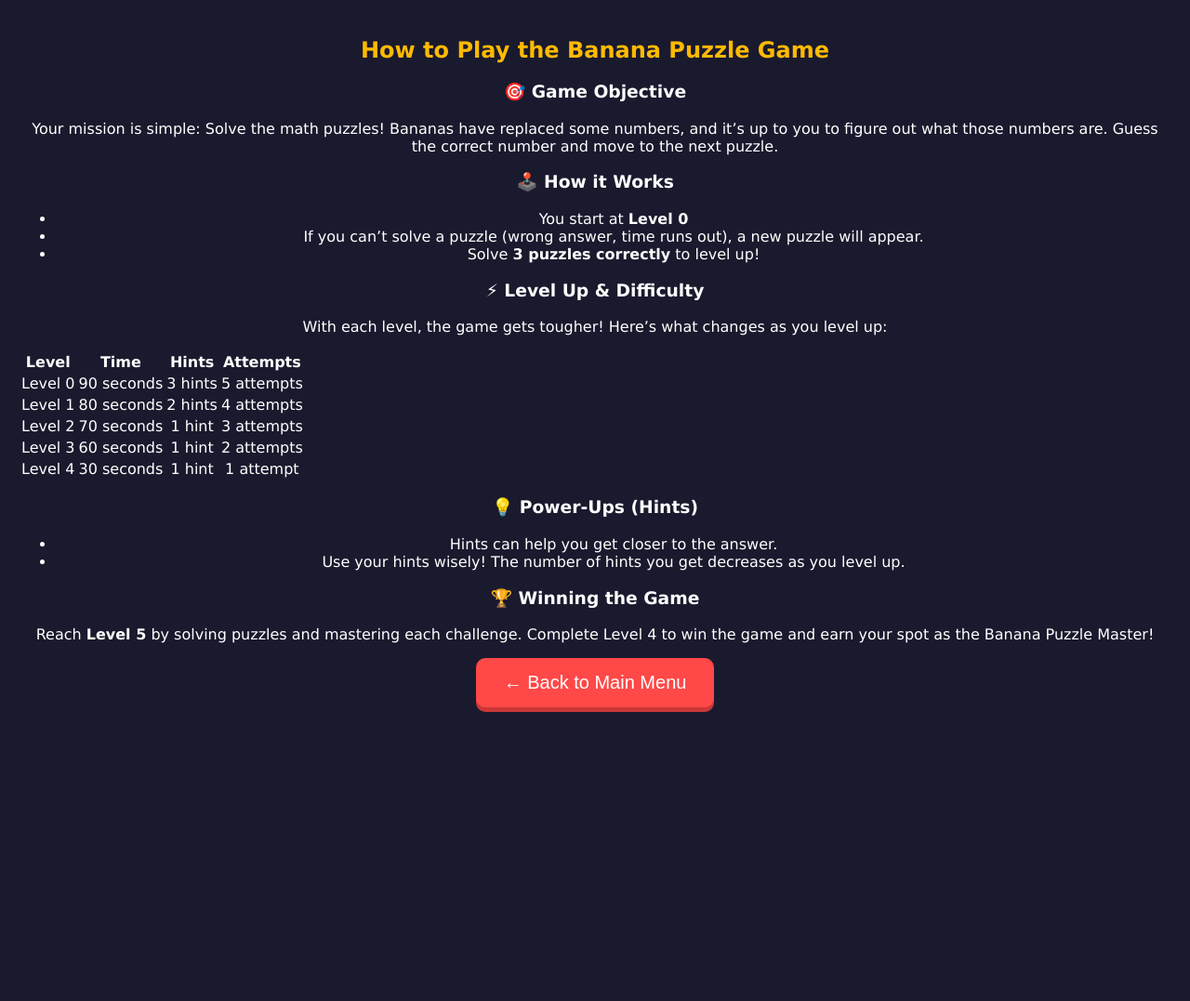
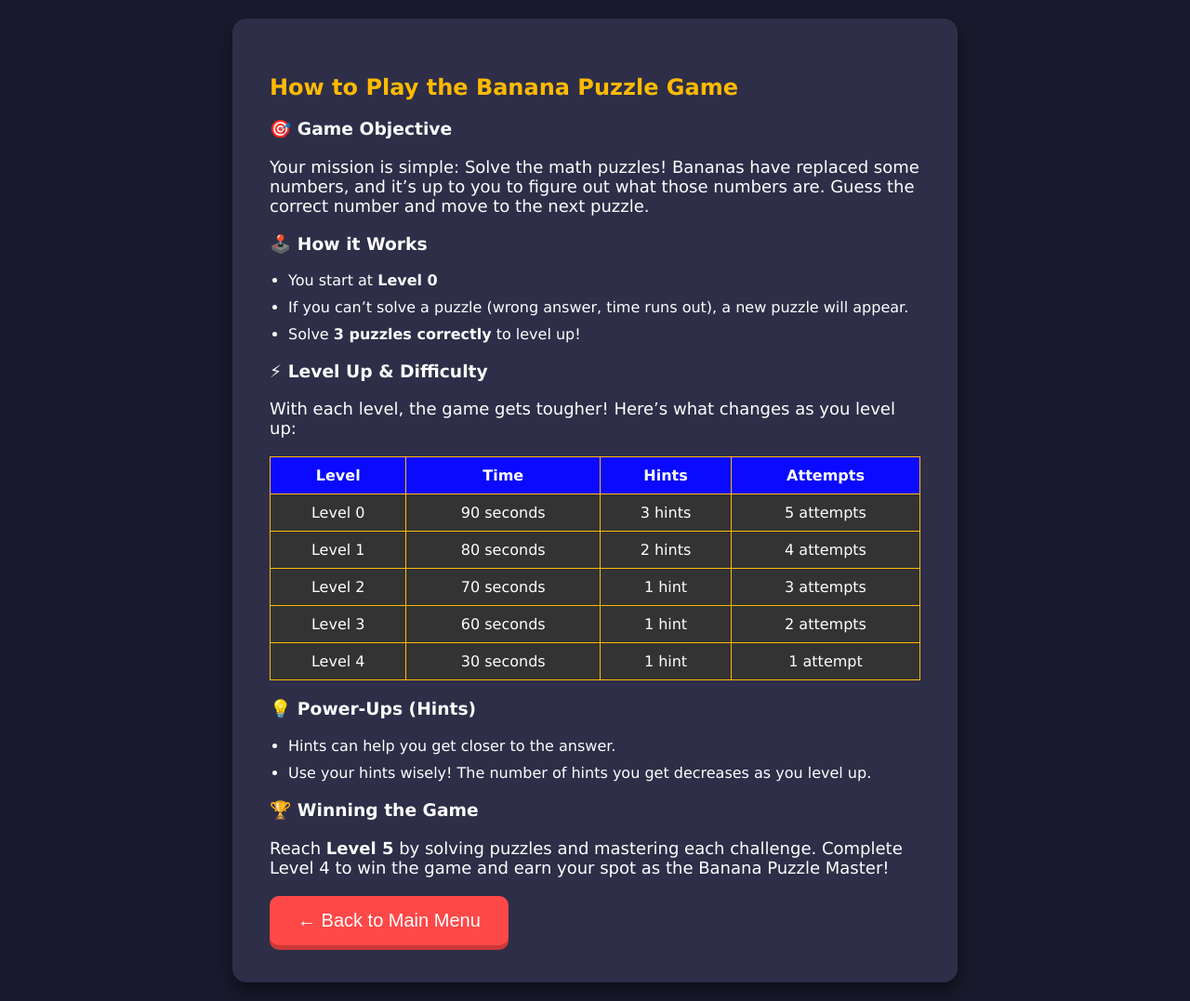
Before and after one commit to jdrupasinghe22/bananagame, a Flask app: page /how_to_play in a window 1280 px wide. Shown: the whole page at 93% size. Before the commit the page ends 766 px from the top, so only its background shows below. Run offline with Flask 3, Linux system fonts and the light colour scheme.

Commit message:
add styles for profile, how to play

```diff
--- a/static/style.css
+++ b/static/style.css
@@ -234,3 +234,115 @@ label {
     background-color: #ff6f6f;
     transform: translateY(-3px);
 }
+
+/* Game Image */
+img {
+    border: 5px solid #090aff;
+    border-radius: 10px;
+    max-width: 80%;
+    height: auto;
+    margin-bottom: 20px;
+}
+
+/* Profile Page */
+.profile-container {
+    background-color: #2e2e48;
+    padding: 40px;
+    border-radius: 15px;
+    box-shadow: 0 10px 20px rgba(0, 0, 0, 0.5);
+    max-width: 500px;
+    margin: 0 auto;
+    text-align: center;
+}
+
+.profile-container h2 {
+    color: #ffba02;
+    font-size: 28px;
+    margin-bottom: 20px;
+}
+
+.profile-details {
+    margin-bottom: 20px;
+    font-size: 18px;
+}
+
+.profile-details p {
+    margin: 10px 0;
+    color: #ffffff;
+}
+
+/* Arrow Button */
+.arrow-button {
+    background-color: #4d4d5e;
+    color: #ffffff;
+    padding: 10px 20px;
+    font-size: 16px;
+    border: none;
+    border-radius: 10px;
+    cursor: pointer;
+    transition: transform 0.2s, background-color 0.2s;
+    box-shadow: 0 5px #3b3b4a;
+    display: inline-flex;
+    align-items: center;
+    gap: 5px;
+}
+
+.arrow-button:hover {
+    background-color: #666;
+    transform: translateY(-2px);
+}
+
+/* How to Play */
+.how-to-play-container {
+    background-color: #2e2e48;
+    padding: 40px;
+    border-radius: 15px;
+    box-shadow: 0 10px 20px rgba(0, 0, 0, 0.5);
+    max-width: 700px;
+    margin: 0 auto;
+    text-align: left;
+}
+
+.how-to-play-container p {
+    font-size: 18px;
+    margin-bottom: 15px;
+}
+
+.section {
+    margin-bottom: 20px;
+}
+
+/* Level Table */
+.level-table {
+    width: 100%;
+    border-collapse: collapse;
+    margin: 20px 0;
+}
+
+.level-table th,
+.level-table td {
+    padding: 10px;
+    text-align: center;
+    border: 1px solid #ffba02;
+    color: #ffffff;
+}
+
+.level-table th {
+    background-color: #090aff;
+}
+
+.level-table td {
+    background-color: #333;
+}
+
+/* List */
+ul {
+    list-style-type: disc;
+    padding-left: 20px;
+    margin-bottom: 20px;
+}
+
+li {
+    font-size: 16px;
+    margin-bottom: 10px;
+}
```
